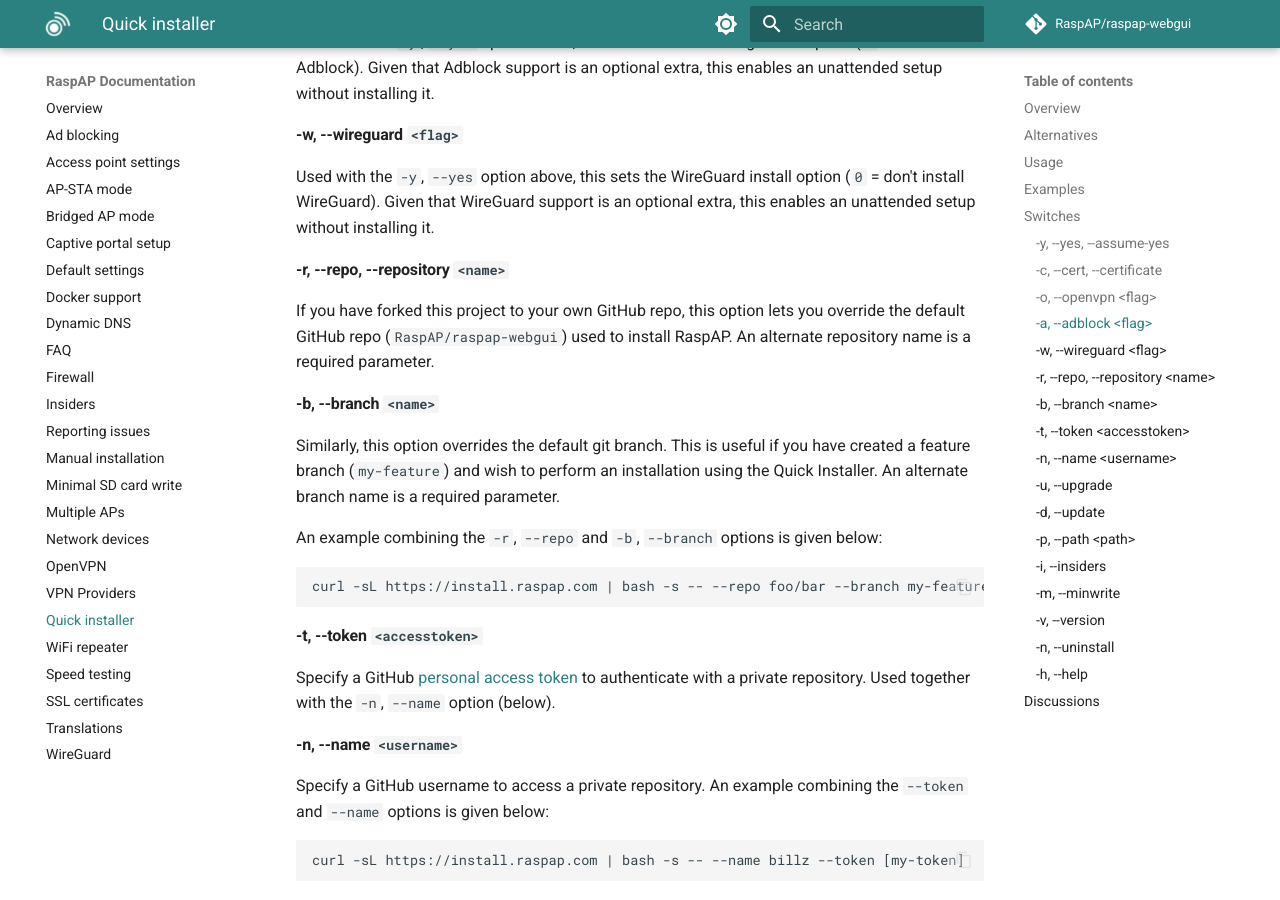
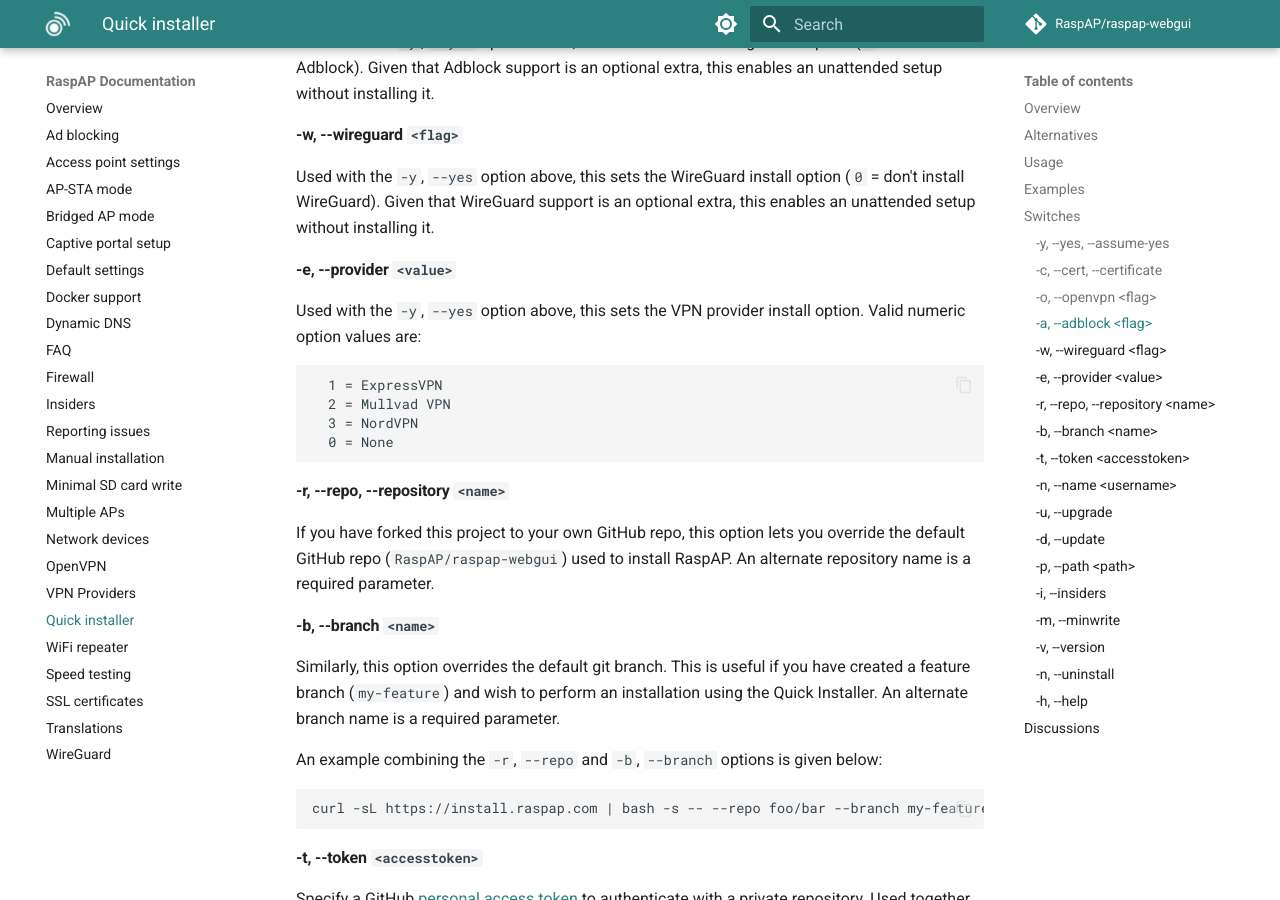
Before and after one commit to RaspAP/raspap-docs, an MkDocs documentation site: the page built from docs/quick.md, in a window 1280 px wide and 900 px high, scrolled down 1954 px. Built offline with MkDocs 1.6.1 and Material for MkDocs 9.7.7, drawn with Linux system fonts in a browser that asks for light colours; comment, search, counter and statistics services are not loaded.

Commit message:
Add -e, --provider option

````diff
--- a/docs/quick.md
+++ b/docs/quick.md
@@ -61,6 +61,15 @@
 #### -w, --wireguard `<flag>`
 Used with the `-y`, `--yes` option above, this sets the WireGuard install option (`0` = don't install WireGuard). Given that WireGuard support is an optional extra, this enables an unattended setup without installing it.
 
+#### -e, --provider `<value>`
+Used with the `-y`, `--yes` option above, this sets the VPN provider install option. Valid numeric option values are:
+```
+  1 = ExpressVPN
+  2 = Mullvad VPN
+  3 = NordVPN
+  0 = None
+```
+
 #### -r, --repo, --repository `<name>`
 If you have forked this project to your own GitHub repo, this option lets you override the default GitHub repo (`RaspAP/raspap-webgui`) used to install RaspAP. An alternate repository name is a required parameter.
 
````
